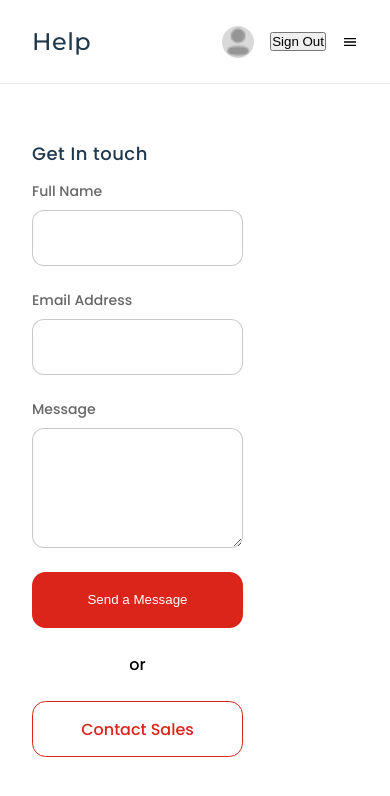
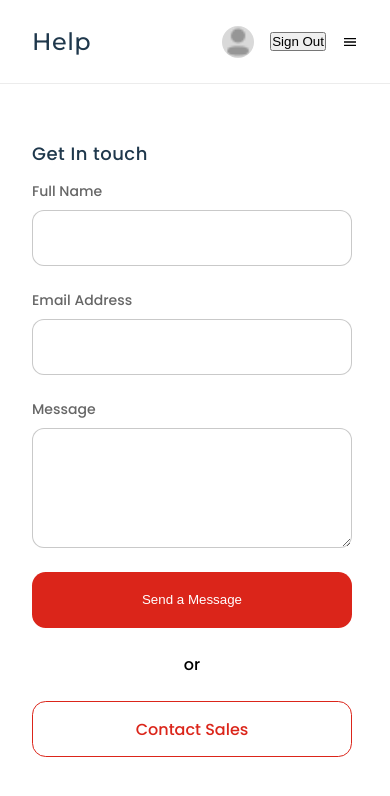
Before and after one commit to Ivylegend/proconnect-test, a React (Vite) app: page /help in a window 390 px wide. Shown: the top 796 px of the page. Built offline with nearby package versions, Linux system fonts and the light colour scheme.

Commit message:
build errors

```diff
--- a/src/pages/Dashboard/Dashboard.css
+++ b/src/pages/Dashboard/Dashboard.css
@@ -111,7 +111,7 @@
   }
 
   .application_box{
-    width: 300px;
+    width: 100%;
   }
 
   .explainer-video{
--- a/src/pages/Help/Help.css
+++ b/src/pages/Help/Help.css
@@ -24,3 +24,9 @@
   border: 1px solid rgba(102, 102, 102, 0.35);
   padding: 1rem;
 }
+
+@media screen and (max-width: 790px) {
+  .help_form{
+    min-width: 320px;
+  }
+}
```
